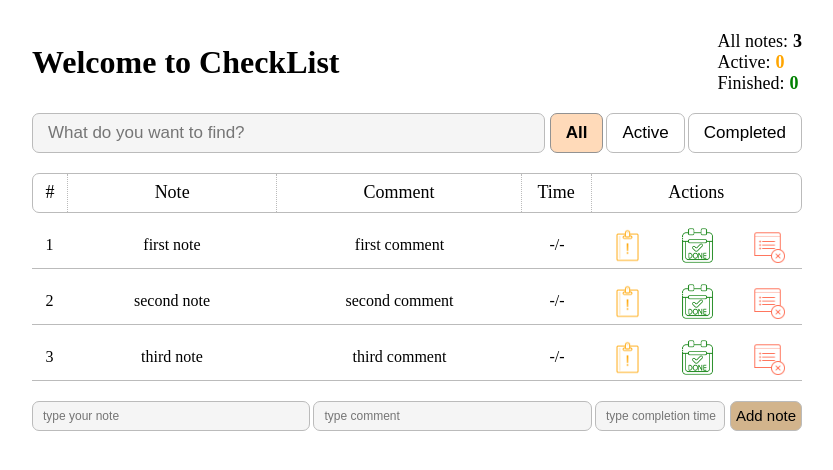
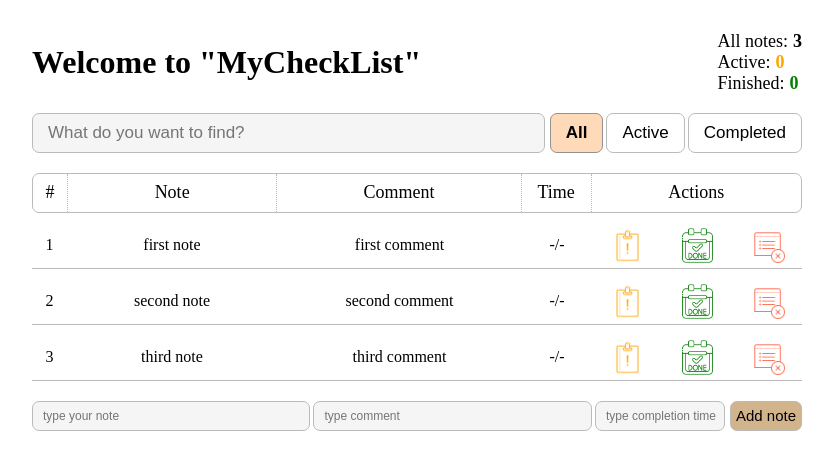
Before and after one commit to NathanBailie/Checklist, a React (Create React App) app: page / in a window 1280 px wide. Shown: the top 470 px of the page, without its empty margins (223-1056 px from the left). Built offline with nearby package versions, Linux system fonts and the light colour scheme.

Commit message:
favicon + cosmetic changes

```diff
--- a/public/index.html
+++ b/public/index.html
@@ -4,6 +4,7 @@
 <head>
 	<meta charset="utf-8" />
 	<meta name="viewport" content="width=device-width, initial-scale=1" />
+	<link rel="icon" type="image/png" sizes="16x16" href="./favicon/checklist.png">
 	<title>ReactApp</title>
 </head>
 
--- a/src/components/Header/Header.js
+++ b/src/components/Header/Header.js
@@ -5,7 +5,7 @@ const Header = ({ all, active, finished }) => {
 	return (
 		<div className='header'>
 			<h1>
-				Welcome to <span>CheckList</span>
+				Welcome to "MyCheckList"
 			</h1>
 			<div className="header__statistic">
 				<p>All notes:
--- a/src/components/ListItem/listItem.scss
+++ b/src/components/ListItem/listItem.scss
@@ -29,8 +29,7 @@
 			font-size: 20px;
 			font-weight: bold;
 			font-style: italic;
-			// text-decoration: underline;
-			color: DarkOrange;
+			color: Orange;
 		}
 
 		&_completed {
```
Also changed, not shown: public/favicon/checklist.png (added).
